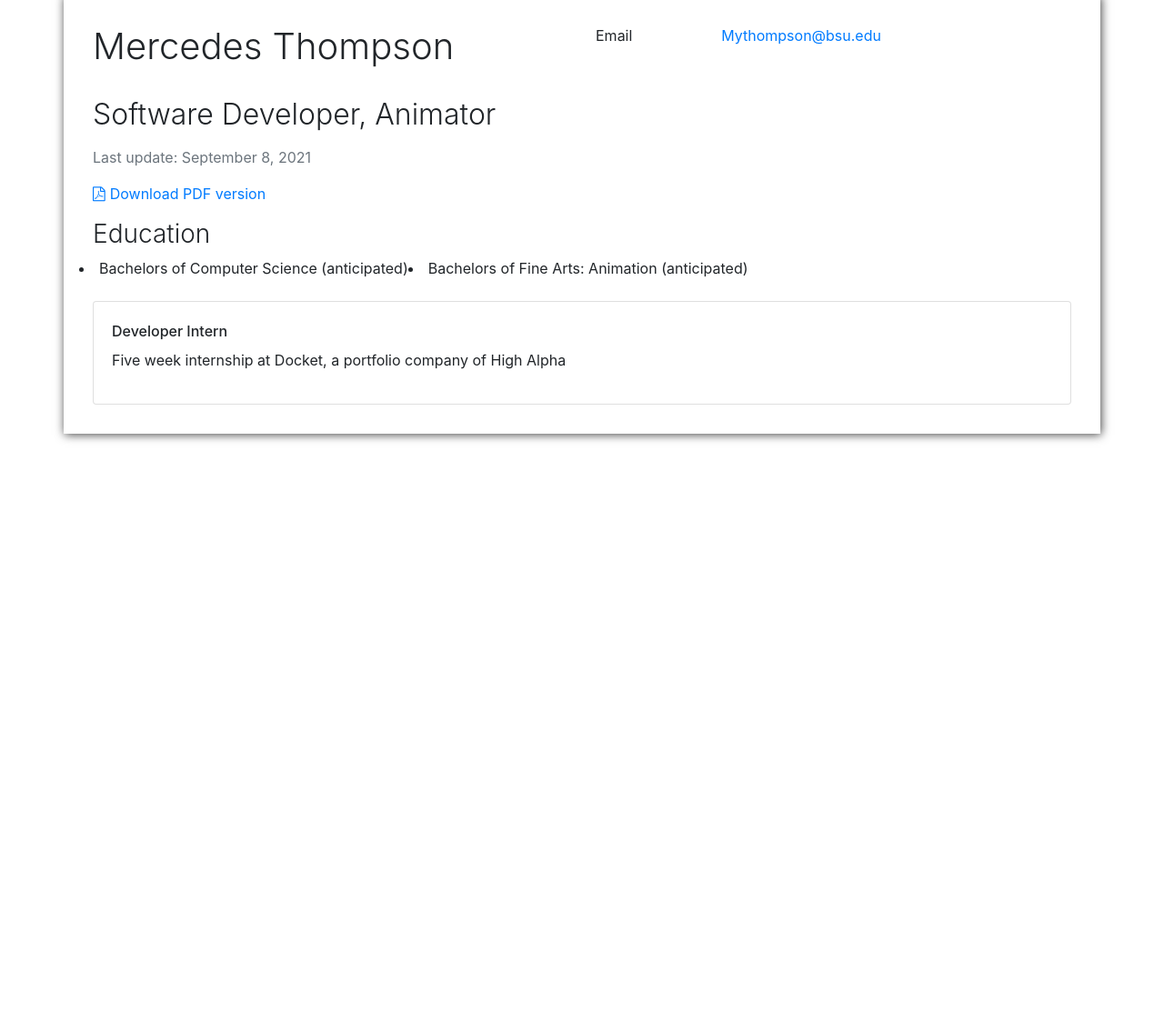
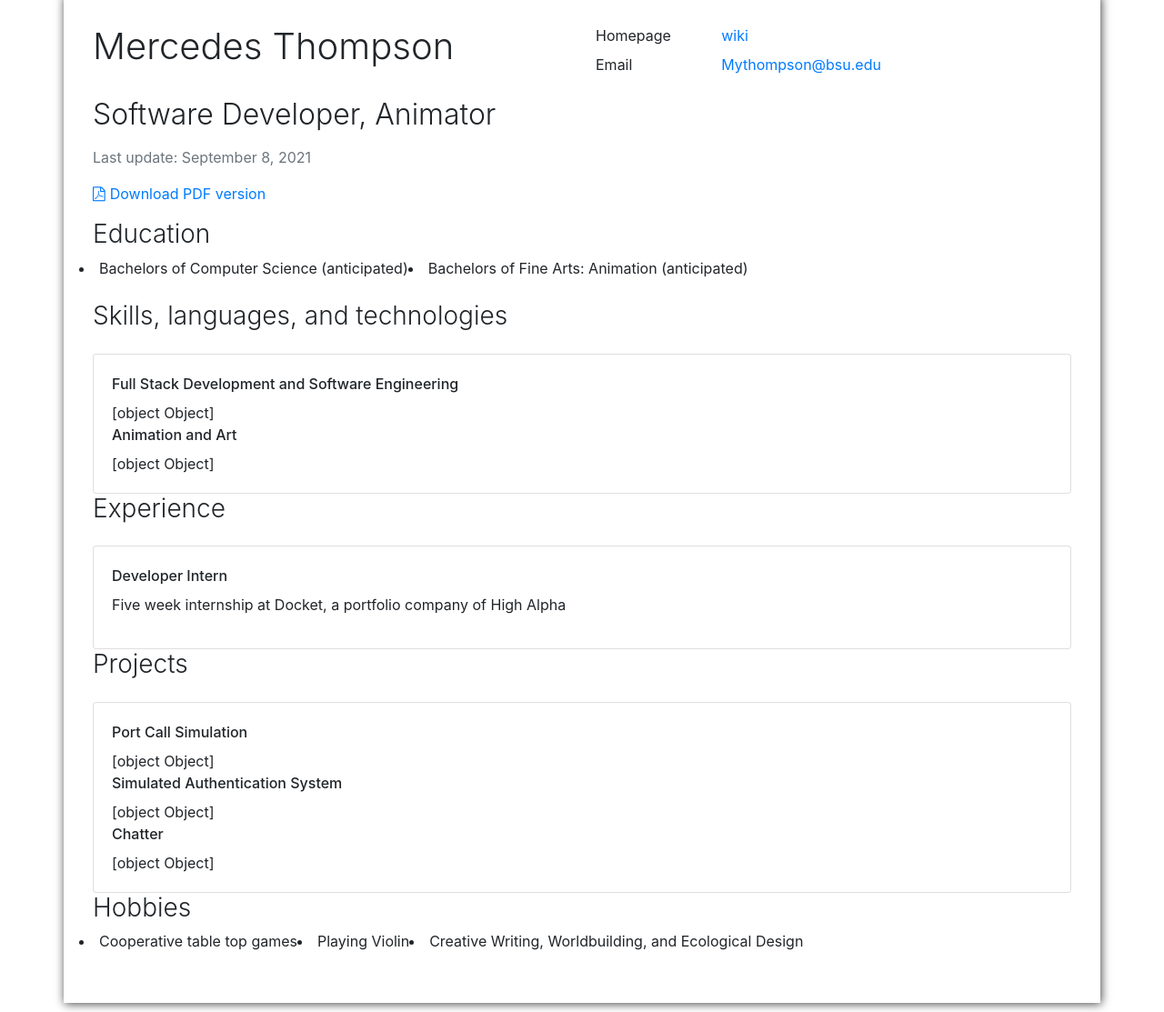
Before and after one commit to MyThompson/Cv-V1, a plain HTML site: page index.html in a window 1280 px wide. Shown: the part 15-1128 px from the top of the page at 91% size. Before the commit the page ends 800 px from the top, so only its background shows below. Drawn offline with nearby package versions, Linux system fonts and the light colour scheme.

Commit message:
Deploying to gh-pages from  @ 1c11948ec6abe657605485955e5271a3c9dbdd71 🚀

```diff
--- a/index.html
+++ b/index.html
@@ -26,6 +26,11 @@
         </div>
         <div class="col-md-6 col-print-6">
             <dl class="row">
+                <dt class="col-md-3">Homepage</dt>
+                <dd class="col-md-9"><a href="https://en.wikipedia.org/wiki/William_Shakespeare">
+                  <span class="print">https://en.wikipedia.org/wiki/William_Shakespeare</span>
+                  <span class="screen">wiki</span>
+                </a></dd>
                 <dt class="col-md-3">Email</dt>
                 <dd class="col-md-9"><a href="mailto:Mythompson@bsu.edu">Mythompson@bsu.edu</a></dd>
             </dl>
@@ -46,33 +51,85 @@
         </span>
     </div>
 
+
+    <h3>Skills, languages, and technologies</h3>
+    <div class="card mt-4">
+        <div class="card-body">
+            <div class="mb-2"><strong>Full Stack Development and Software Engineering</strong></div>
+
+            <div>
+
+                <span >[object Object]</span>
+
+            </div>
+            <div class="mb-2"><strong>Animation and Art</strong></div>
+
+            <div>
+
+                <span >[object Object]</span>
+
+            </div>
+        </div>
+    </div>
+
+    <h3>Experience</h3>
     <div class="card mt-4">
         <div class="card-body">
             <div class="mb-2"><strong>Developer Intern</strong></div>
 
             <p>Five week internship at Docket, a portfolio company of High Alpha</p>
 
+
+        </div>
+    </div>
+
+    <h3>Projects</h3>
+    <div class="card mt-4">
+        <div class="card-body">
+            <div class="mb-2"><strong>Port Call Simulation</strong></div>
+
             <div>
+
+                <span >[object Object]</span>
+
+            </div>
+            <div class="mb-2"><strong>Simulated Authentication System</strong></div>
+
+            <div>
+
+                <span >[object Object]</span>
+
+            </div>
+            <div class="mb-2"><strong>Chatter</strong></div>
+
+            <div>
+
+                <span >[object Object]</span>
+
             </div>
         </div>
     </div>
 
-    <!-- <h2>Education</h2>
-    <p>King Edward VI Grammar School in Stratford-upon-Avon [1571 - 1578]</p>
+    <h3>Hobbies</h3>
+    <div class="row mb-4">
+        <span>
+            <li>
+                Cooperative table top games
+            </li>
+        </span>
+        <span>
+            <li>
+                Playing Violin
+            </li>
+        </span>
+        <span>
+            <li>
+                Creative Writing, Worldbuilding, and Ecological Design
+            </li>
+        </span>
+    </div>
 
-    <h2>Additional Experience</h2>
 
-    <div class="card mt-4">
-        <div class="card-body">
-            <div class="mb-2"><strong>Developer Intern</strong></div>
-
-            <p>Five week internship at Docket, a portfolio company of High Alpha</p>
-
-            <div>
-            </div>
-        </div>
-    </div>
-     -->
 </div>
 </body>
 </html>
```
Also changed, not shown: 1 other file.
